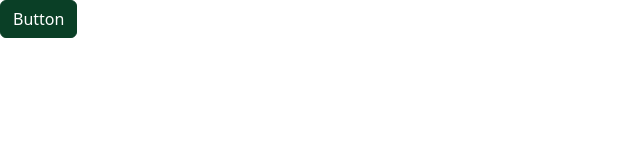
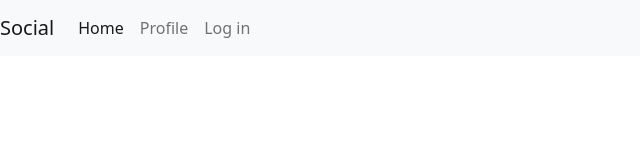
Before and after one commit to martemoslet/css-frameworks-ca, a website: page index.html in a window 1280 px wide. Shown: the whole page, without its empty margins (0-640 px from the left). Drawn offline with Linux system fonts and the light colour scheme; a web font is replaced by a local one.

Commit message:
Creates navbar

```diff
--- a/index.html
+++ b/index.html
@@ -6,8 +6,32 @@
     <meta name="viewport" content="width=device-width, initial-scale=1.0">
     <title>Document</title>
     <link rel="stylesheet" href="/dist/css/styles.css">
+    <link rel="stylesheet" href="https://use.typekit.net/fqf3gtl.css">
+    <script src="https://kit.fontawesome.com/497c6f7318.js" crossorigin="anonymous"></script>
 </head>
 <body>
-    <button class="btn btn-success">Button</button>
+    <header>
+        <nav class="navbar navbar-expand-md navbar-light bg-light">
+            <a class="navbar-brand mb-0 h1" href="index.html">Social</a>
+            <button type="button" data-bs-toggle="collapse" data-bs-target="#navbarNav" class="navbar-toggler" aria-controls="navbarNav" aria-expanded="false" aria-label="Toggle navigation">
+                <span class="navbar-toggler-icon"></span>
+            </button>
+            <div class="collapse navbar-collapse" id="navbarNav">
+                <ul class="navbar-nav">
+                    <li class="nav-item active">
+                        <a href="index.html" class="nav-link active">Home</a>
+                    </li>
+                    <li class="nav-item">
+                        <a href="profile.html" class="nav-link">Profile</a>
+                    </li>
+                    <li class="nav-item">
+                        <a href="login.html" class="nav-link">Log in</a>
+                    </li>
+                </ul>
+            </div>
+        </nav>
+    </header>
+    <footer>
+    </footer>
 </body>
 </html>
```
